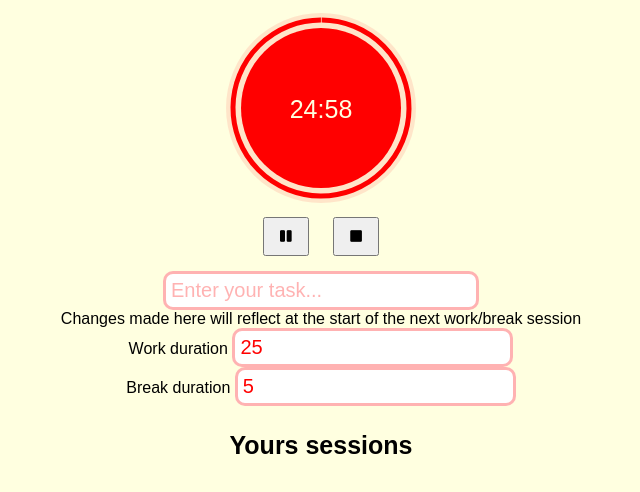
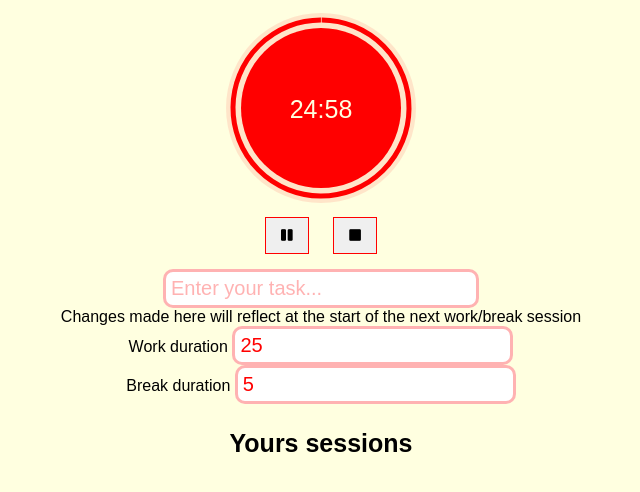
Before and after one commit to deamon-cool/pomodoro-clock, a plain HTML site: page index.html in a window 1280 px wide. Both pictures are taken after a click on the button 639 px from the left and 236 px from the top of the page. Shown: the whole page, without its empty margins (319-959 px from the left). Drawn offline with Linux system fonts and the light colour scheme.

Commit message:
Added button style nad corrected few default things

```diff
--- a/styles/style.css
+++ b/styles/style.css
@@ -19,8 +19,15 @@ body {
    display: none;
 }
 button {
+   border: 1px solid red;
    padding: 10px 15px;
    margin: 5px 10px 15px;
+}
+button:hover {
+   box-shadow: 0 0 6px red;
+}
+button:focus {
+   outline: none;
 }
 h3 {
    font-size: 25px;
```
